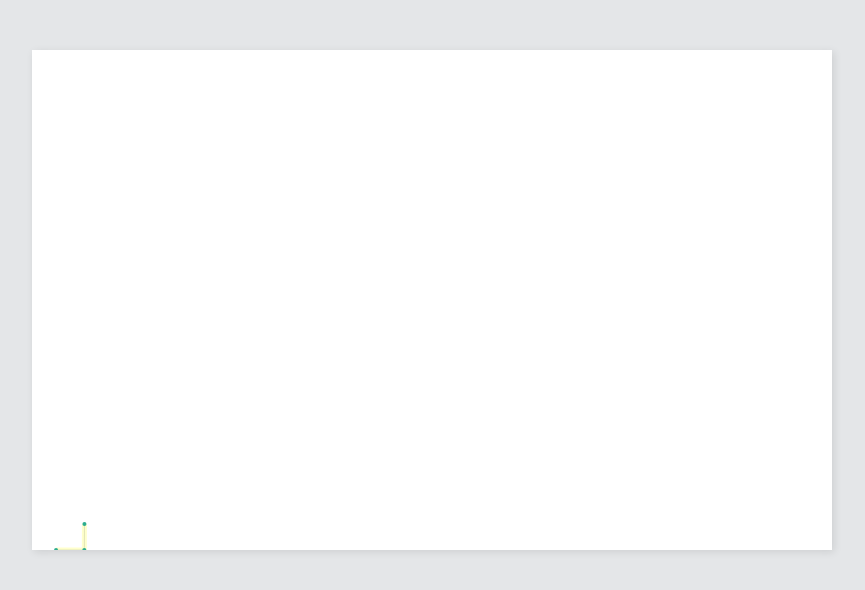
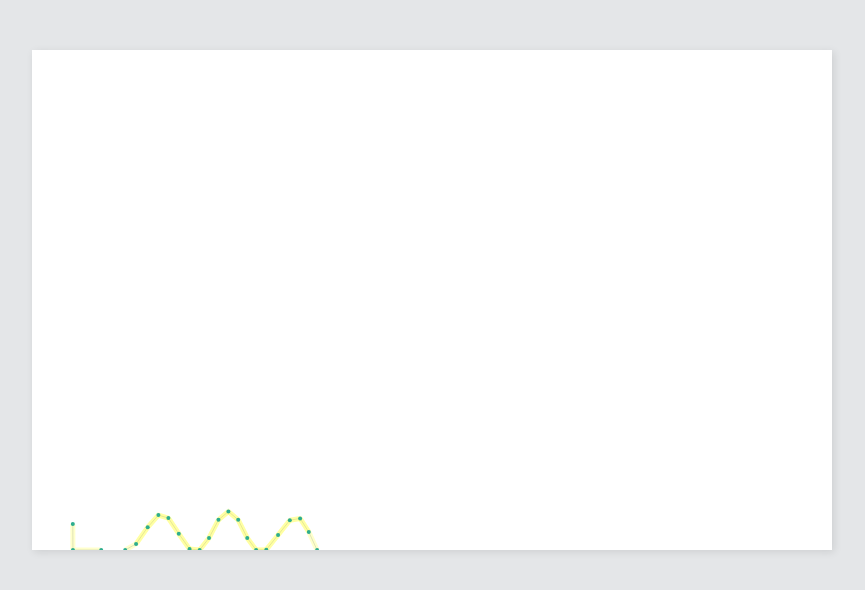
Before and after one commit to subprotocol/verlet-js, a plain HTML site: page experiments/02-angle.html in a window 1280 px wide. Shown: the whole page, without its empty margins (208-1073 px from the left). Drawn offline with Linux system fonts and the light colour scheme.

Commit message:
fixing angle constraint

```diff
--- a/experiments/02-angle.html
+++ b/experiments/02-angle.html
@@ -35,10 +35,37 @@
 		var particles = segment.particles;
 		segment.constraints.push(new AngleConstraint(particles[0], particles[1], particles[2], 0.2));
 
+
+		var n = 20;
+		var cycles = 3;
+		var stride = (cycles*2*Math.PI)/n;
+		var i;
+		var a = [];
+		for (i=0;i<n;++i) {
+			a.push(new Vec2(50 + i*10,Math.cos(i*stride)*20 + 50));
+
+			//a.push(new Vec2(50 + i*10,-i*1 + 50));
+		}
+
+		var segment2 = sim.lineSegments(a, 0.95);
+
+		var test = null;
+		for (i=0;i<n-2;++i) {
+			var angleConstraint = new AngleConstraint(segment2.particles[i], segment2.particles[i+1], segment2.particles[i+2], 0.9);
+			if (i == 13)
+				test = angleConstraint;
+			segment2.constraints.push(angleConstraint);
+		}
+
+
 		// animation loop
 		var loop = function() {
 			sim.frame(16);
 			sim.draw();
+
+			var angle = test.b.pos.angle2(test.a.pos, test.c.pos);
+			//console.log(angle);
+
 			requestAnimFrame(loop);
 		};
 
--- a/js/common/constraint.js
+++ b/js/common/constraint.js
@@ -55,31 +55,21 @@ function AngleConstraint(a, b, c, stiffness) {
 }
 
 AngleConstraint.prototype.relax = function(stepCoef) {
+
 	var angle = this.b.pos.angle2(this.a.pos, this.c.pos);
 	var diff = angle - this.angle;
 
-	if (Math.abs(diff) >= Math.PI)
-		diff *= -1;
+	if (diff <= -Math.PI)
+		diff += 2*Math.PI;
+	else if (diff >= Math.PI)
+		diff -= 2*Math.PI;
 
-	diff *= this.stiffness*stepCoef;
+	diff *= stepCoef*this.stiffness;
 
-	var ad = this.a.pos.dist2(this.b.pos);
-	var ac = this.c.pos.dist2(this.b.pos);
-
-	if (ad < 0.0001)
-		ad = 0.0001;
-
-	if (ac < 0.0001)
-		ac = 0.0001;
-
-	var aTorqueCoef = this.distance2/ad;
-	var cTorqueCoef = this.distance2/ac;
-
-	this.a.pos = this.a.pos.rotate(this.b.pos, diff*aTorqueCoef);
-	this.c.pos = this.c.pos.rotate(this.b.pos, -diff*cTorqueCoef);
-
-	this.b.pos = this.b.pos.rotate(this.a.pos, diff*aTorqueCoef);
-	this.b.pos = this.b.pos.rotate(this.c.pos, -diff*cTorqueCoef);
+	this.a.pos = this.a.pos.rotate(this.b.pos, diff);
+	this.c.pos = this.c.pos.rotate(this.b.pos, -diff);
+	this.b.pos = this.b.pos.rotate(this.a.pos, diff);
+	this.b.pos = this.b.pos.rotate(this.c.pos, -diff);
 }
 
 AngleConstraint.prototype.draw = function(ctx) {
```
